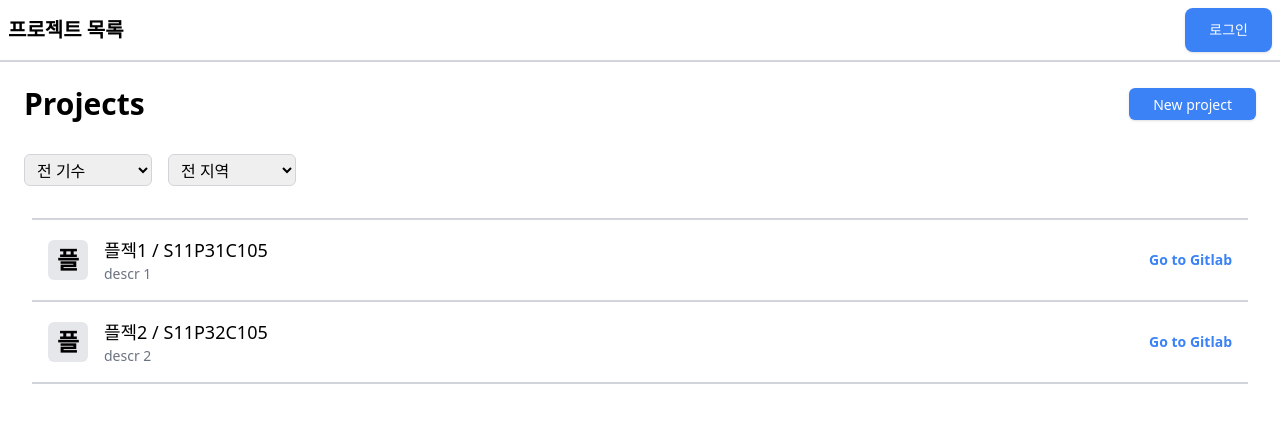
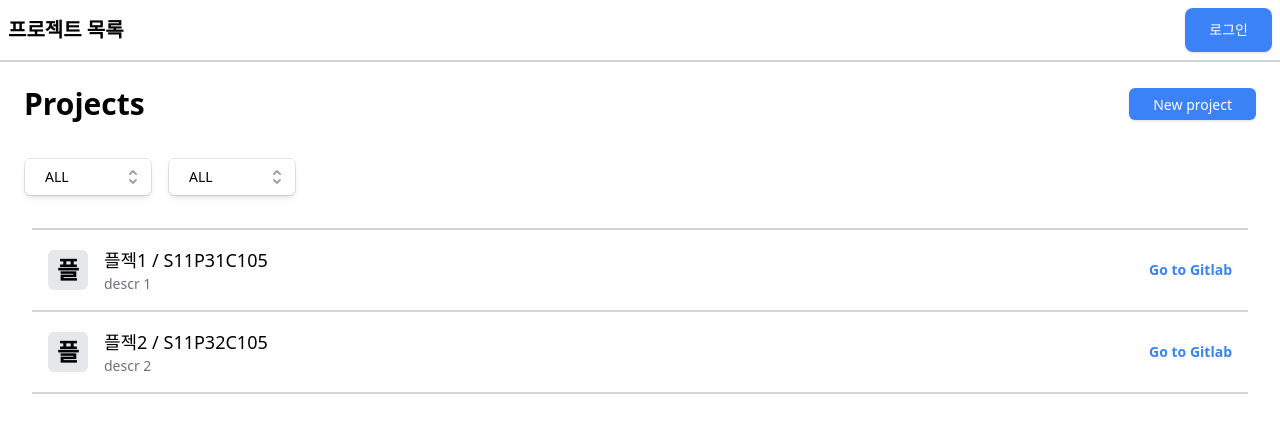
Before and after one commit to peter1000ys/GoodIdea, a React (Vite) app in the folder frontend/: page /projectList in a window 1280 px wide. Shown: the top 432 px of the page. Built offline with nearby package versions, Linux system fonts and the light colour scheme.

Commit message:
feat: 기수/지역 필터 추가

```diff
--- a/frontend/src/App.jsx
+++ b/frontend/src/App.jsx
@@ -22,6 +22,7 @@ function App() {
           <Route path="" element={<CommonLayout />}>
             {/* 메인 페이지 */}
             <Route index element={<MainPage />} />
+
             {/* 프로젝트 목록 페이지*/}
             <Route path="/projectList" element={<ProjectListPage />} />
 
--- /dev/null
+++ b/frontend/src/components/projectlist/Select.jsx
@@ -0,0 +1,119 @@
+import React, { useMemo, useState } from "react";
+
+const SelectOption = ({ value = "", active = false, updateValue, icon }) => {
+  const handleChange = (e) => {
+    e.preventDefault();
+    updateValue(value);
+  };
+
+  if (!icon) {
+    icon = (
+      <svg
+        className="h-5 w-5"
+        xmlns="http://www.w3.org/2000/svg"
+        viewBox="0 0 20 20"
+        fill="currentColor"
+        aria-hidden="true"
+      >
+        <path
+          fillRule="evenodd"
+          d="M16.707 5.293a1 1 0 010 1.414l-8 8a1 1 0 01-1.414 0l-4-4a1 1 0 011.414-1.414L8 12.586l7.293-7.293a1 1 0 011.414 0z"
+          clipRule="evenodd"
+        ></path>
+      </svg>
+    );
+  }
+
+  return (
+    <li
+      className="text-gray-900 cursor-default hover:bg-indigo-500 hover:text-white select-none relative py-2 pl-3 pr-9"
+      onClick={handleChange}
+    >
+      <div className="flex items-center">
+        <span className="ml-3 block font-normal truncate">{value}</span>
+      </div>
+      {active && (
+        <span className="absolute inset-y-0 right-0 flex items-center pr-4">
+          {icon}
+        </span>
+      )}
+    </li>
+  );
+};
+
+const Select = ({
+  name = "선택하세요",
+  state,
+  setState,
+  options = [],
+  icon,
+}) => {
+  const handleClick = (e) => {
+    e.preventDefault();
+
+    setState((p) => ({ ...p, showOptions: !state.showOptions }));
+  };
+
+  const updateValue = (value) => {
+    if (value === state.value) return;
+    setState((p) => ({ ...p, showOptions: false, value }));
+  };
+
+  if (!icon) {
+    icon = (
+      <svg
+        className={
+          state.showOptions ? "h-5 w-5 text-gray-800" : "h-5 w-5 text-gray-400"
+        }
+        xmlns="http://www.w3.org/2000/svg"
+        viewBox="0 0 20 20"
+        fill="currentColor"
+        aria-hidden="true"
+      >
+        <path
+          fillRule="evenodd"
+          d="M10 3a1 1 0 01.707.293l3 3a1 1 0 01-1.414 1.414L10 5.414 7.707 7.707a1 1 0 01-1.414-1.414l3-3A1 1 0 0110 3zm-3.707 9.293a1 1 0 011.414 0L10 14.586l2.293-2.293a1 1 0 011.414 1.414l-3 3a1 1 0 01-1.414 0l-3-3a1 1 0 010-1.414z"
+          clipRule="evenodd"
+        ></path>
+      </svg>
+    );
+  }
+
+  return (
+    <div className="w-32 relative border  rounded-md mt-1">
+      <input type="hidden" name={name} value={state.value} />
+      <button
+        type="button"
+        className={
+          state.showOptions
+            ? "transition-all relative w-full bg-white rounded-md shadow-md pl-2 pr-10 py-2 text-left cursor-default outline-none ring-1 ring-indigo-500 border-indigo-500 sm:text-sm"
+            : "transition-all relative w-full bg-white rounded-md shadow-md pl-2 pr-10 py-2 text-left cursor-default sm:text-sm"
+        }
+        onClick={handleClick}
+      >
+        <span className="flex items-center">
+          <span className="ml-3 block truncate">{state.value}</span>
+        </span>
+        <span className="ml-3 absolute inset-y-0 right-0 flex items-center pr-2 pointer-events-none">
+          {icon}
+        </span>
+      </button>
+      {state.showOptions && (
+        <div className="absolute mt-1 w-full z-10 rounded-md bg-white shadow-lg">
+          <ul className="max-h-56 rounded-md py-1 text-base ring-1 ring-black ring-opacity-5 overflow-auto focus:outline-none sm:text-sm">
+            {options.map((option, idx) => (
+              <SelectOption
+                key={option + idx}
+                value={option}
+                active={state.value === option}
+                updateValue={updateValue}
+              />
+            ))}
+          </ul>
+        </div>
+      )}
+    </div>
+  );
+};
+
+export default Select;
--- a/frontend/src/page/ProjectListPage.jsx
+++ b/frontend/src/page/ProjectListPage.jsx
@@ -5,11 +5,12 @@ import { projectListResponse } from "../dummy/projectlist";
 import DefaultButton from "../components/common/DefaultButton";
 import Divier from "../components/common/Divier";
 import ProjectListItem from "../components/projectlist/ProjectLIstItem";
+import Select from "../components/projectlist/Select";
 
 function ProjectListPage() {
   const [projectListData, setProjectListData] = useState([]);
-  const [filter1, setFilter1] = useState("all");
-  const [filter2, setFilter2] = useState("all");
+  const [filter1, setFilter1] = useState({ value: "ALL", showOptions: false });
+  const [filter2, setFilter2] = useState({ value: "ALL", showOptions: false });
 
   useEffect(() => {
     // 프로젝트 목록 가져오는 곳
@@ -18,8 +19,10 @@ function ProjectListPage() {
 
   useEffect(() => {
     // filter1, filter2 변경 시 프로젝트 목록 가져오는 곳
+    // fetch 위치?
+    console.log(filter1.value, filter2.value);
     setProjectListData(projectListResponse.data);
-  }, [filter1, filter2]);
+  }, [filter1.value, filter2.value]);
 
   return (
     <>
@@ -42,43 +45,35 @@ function ProjectListPage() {
               />
             </div>
           </div>
-
           {/* 필터 영역 */}
           <div className="flex items-center gap-4">
             {/* 옵션1 : 기수 */}
-            <select
+            <Select
+              name="전 기수"
+              state={filter1}
+              setState={setFilter1}
               onChange={(e) => {
                 setFilter1(e.target.value);
               }}
-              className="w-32 h-8 border border-gray-300 rounded-md px-2 py-1"
-              name="filter1"
-              id="filter1"
-            >
-              <option value="all">전 기수</option>
-              <option value="mine">1~12기</option>
-              <option value="starred">Starred</option>
-            </select>
+              options={["ALL", "12", "11"]}
+            />
 
             {/* 옵션2 : 지역 */}
-            <select
+            <Select
+              name="전 지역"
+              state={filter2}
+              setState={setFilter2}
               onChange={(e) => {
                 setFilter2(e.target.value);
               }}
-              value={filter2}
-              className="w-32 h-8 border border-gray-300 rounded-md px-2 py-1"
-              name="filter2"
-              id="filter2"
-            >
-              <option value="all">전 지역</option>
-              <option value="mine">서울대전대구부산찍고</option>
-              <option value="starred">Starred</option>
-            </select>
+              options={["ALL", "서울", "부산"]}
+            />
           </div>
 
           {/* 프로젝트 목록 */}
           <div className="mt-8 gap-y-2 grid px-2">
             {projectListData.map((project) => (
-              <ProjectListItem key={project.id} project={project} />
+              <ProjectListItem key={project.project_id} project={project} />
             ))}
             <Divier />
           </div>
```
Also changed, not shown: 2 other files (tests, documents, lock files or other folders).
